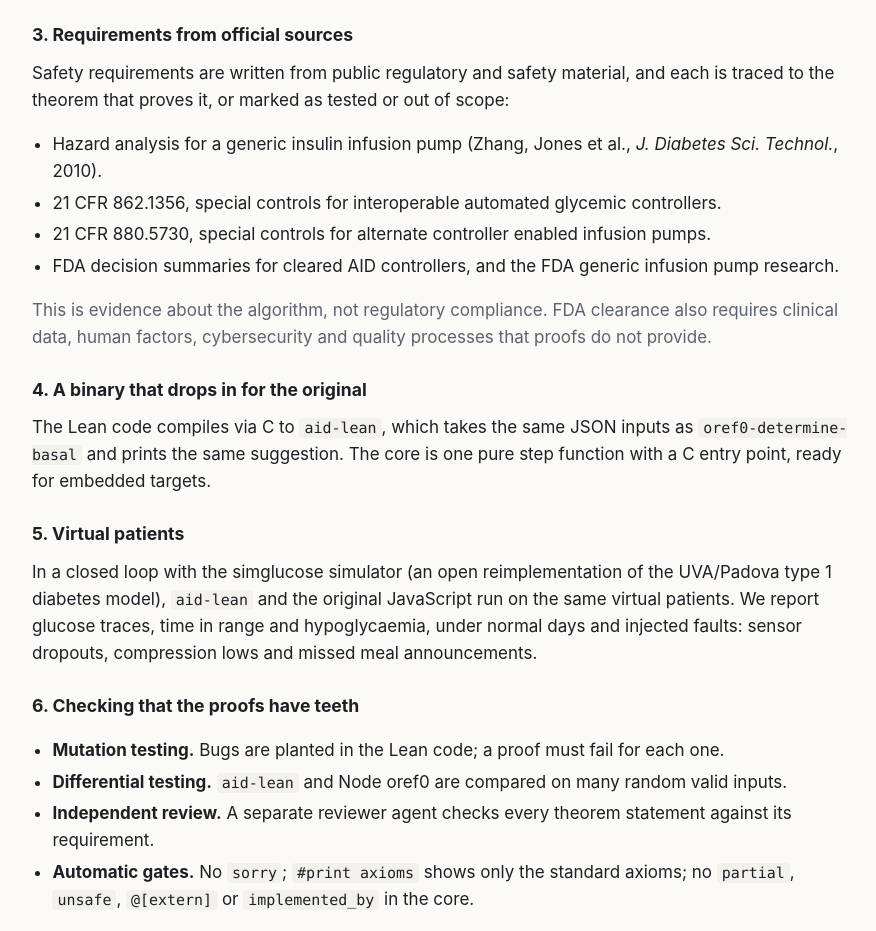
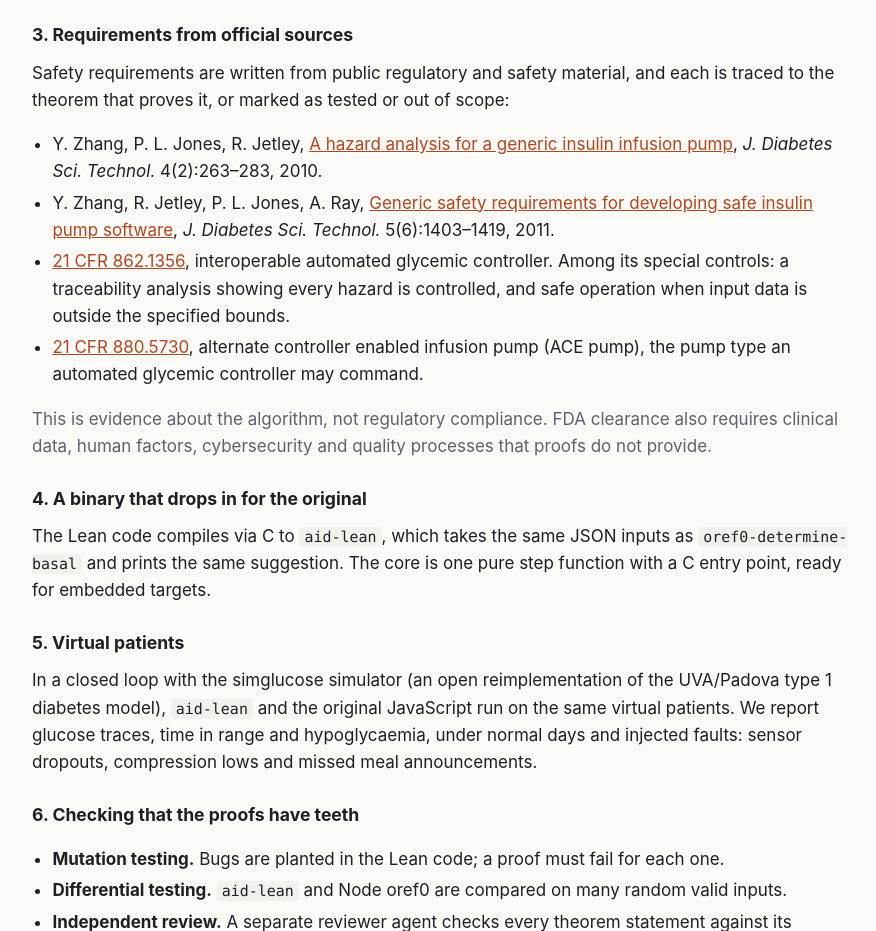
Before and after one commit to Beneficial-AI-Foundation/LeanAID, a plain HTML site: page site/index.html in a window 1280 px wide. Shown: the part 2764-3695 px from the top of the page, without its empty margins (194-1070 px from the left). Drawn offline with Linux system fonts and the light colour scheme.

Commit message:
Cite verified sources on the project page

```diff
--- a/site/index.html
+++ b/site/index.html
@@ -203,10 +203,10 @@ Safety requirements are written from public regulatory and safety material, and
 proves it, or marked as tested or out of scope:
 </p>
 <ul class="tight">
-  <li>Hazard analysis for a generic insulin infusion pump (Zhang, Jones et al., <em>J. Diabetes Sci. Technol.</em>, 2010).</li>
-  <li>21 CFR 862.1356, special controls for interoperable automated glycemic controllers.</li>
-  <li>21 CFR 880.5730, special controls for alternate controller enabled infusion pumps.</li>
-  <li>FDA decision summaries for cleared AID controllers, and the FDA generic infusion pump research.</li>
+  <li>Y. Zhang, P. L. Jones, R. Jetley, <a href="https://pubmed.ncbi.nlm.nih.gov/20307387/">A hazard analysis for a generic insulin infusion pump</a>, <em>J. Diabetes Sci. Technol.</em> 4(2):263–283, 2010.</li>
+  <li>Y. Zhang, R. Jetley, P. L. Jones, A. Ray, <a href="https://pubmed.ncbi.nlm.nih.gov/22226258/">Generic safety requirements for developing safe insulin pump software</a>, <em>J. Diabetes Sci. Technol.</em> 5(6):1403–1419, 2011.</li>
+  <li><a href="https://www.ecfr.gov/current/title-21/chapter-I/subchapter-H/part-862/subpart-B/section-862.1356">21 CFR 862.1356</a>, interoperable automated glycemic controller. Among its special controls: a traceability analysis showing every hazard is controlled, and safe operation when input data is outside the specified bounds.</li>
+  <li><a href="https://www.ecfr.gov/current/title-21/chapter-I/subchapter-H/part-880/subpart-F/section-880.5730">21 CFR 880.5730</a>, alternate controller enabled infusion pump (ACE pump), the pump type an automated glycemic controller may command.</li>
 </ul>
 <p class="muted">
 This is evidence about the algorithm, not regulatory compliance. FDA clearance also requires clinical data, human
```
